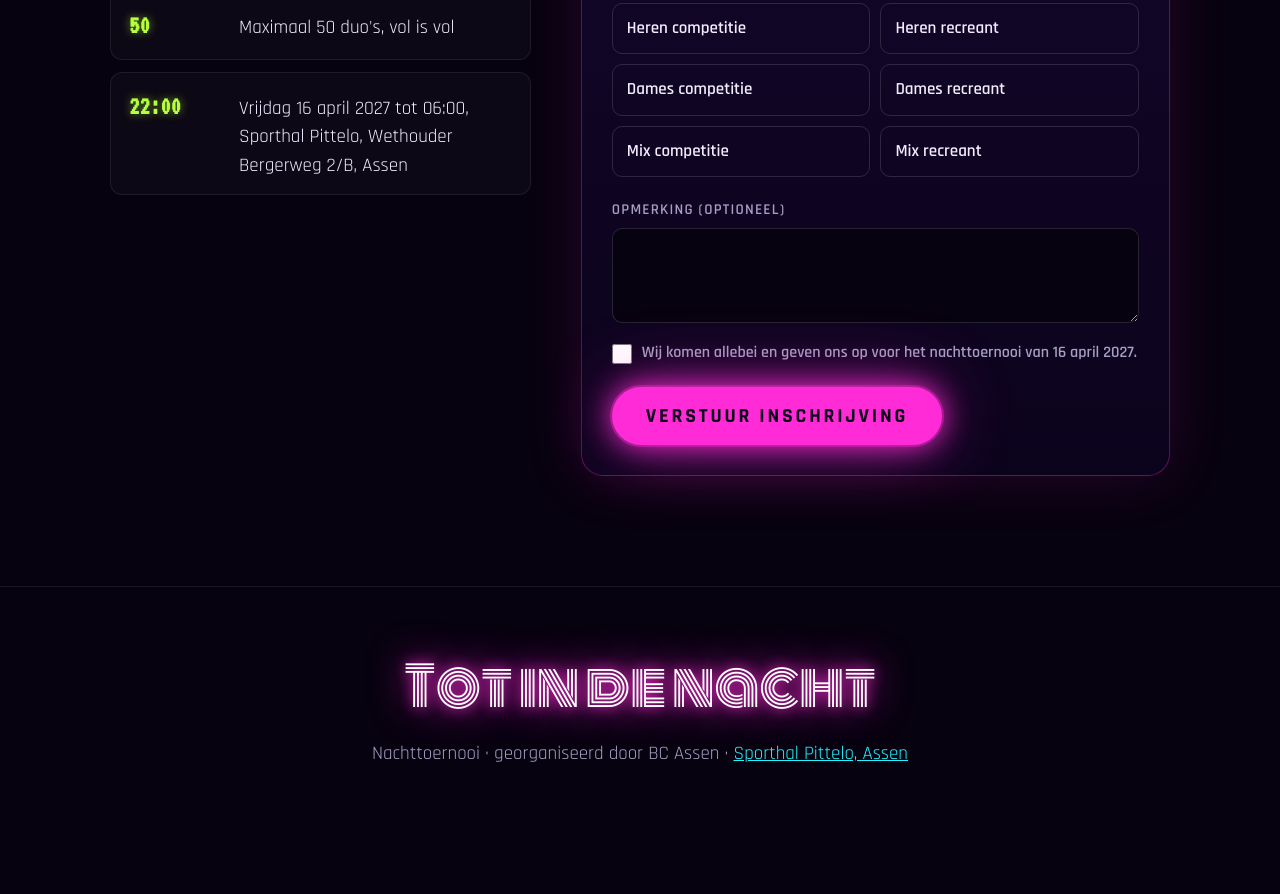
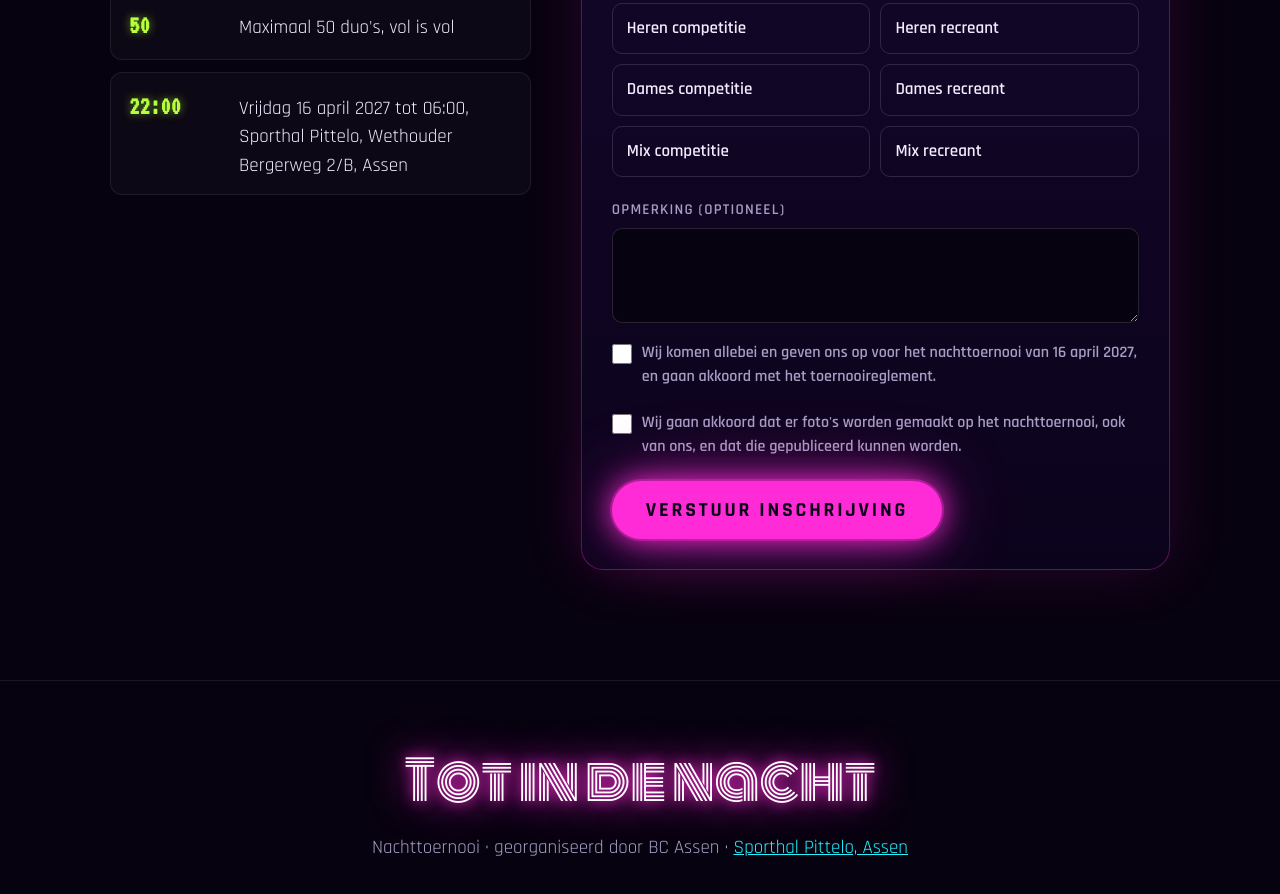
Before and after one commit to wtenzijt/nachttoernooi, a plain HTML site: page index.html in a window 1280 px wide. Shown: the part 4075-4969 px from the top of the page. Before the commit the page ends 4893 px from the top, so only its background shows below. Drawn offline with Linux system fonts and the light colour scheme; no server answers.

Commit message:
Add checkboxes for accepting the tournament rules and photo consent on the form
Co-Authored-By: Claude Haiku 5.5 <noreply@anthropic.com>

```diff
--- a/index.html
+++ b/index.html
@@ -324,7 +324,8 @@ footer .big{font-family:Monoton,cursive;font-size:clamp(28px,6vw,54px);color:#ff
         </div>
       </fieldset>
       <label>Opmerking (optioneel)<textarea name="opmerking" rows="3"></textarea></label>
-      <label class="check" style="margin-top:18px"><input type="checkbox" name="akkoord" required>Wij komen allebei en geven ons op voor het nachttoernooi van 16 april 2027.</label>
+      <label class="check" style="margin-top:18px"><input type="checkbox" name="akkoord" required>Wij komen allebei en geven ons op voor het nachttoernooi van 16 april 2027, en gaan akkoord met het toernooireglement.</label>
+      <label class="check"><input type="checkbox" name="fotos">Wij gaan akkoord dat er foto's worden gemaakt op het nachttoernooi, ook van ons, en dat die gepubliceerd kunnen worden.</label>
       <button class="btn" type="submit" id="submit">Verstuur inschrijving</button>
       <div class="msg" id="msg" role="status" aria-live="polite"></div>
     </form>
```
